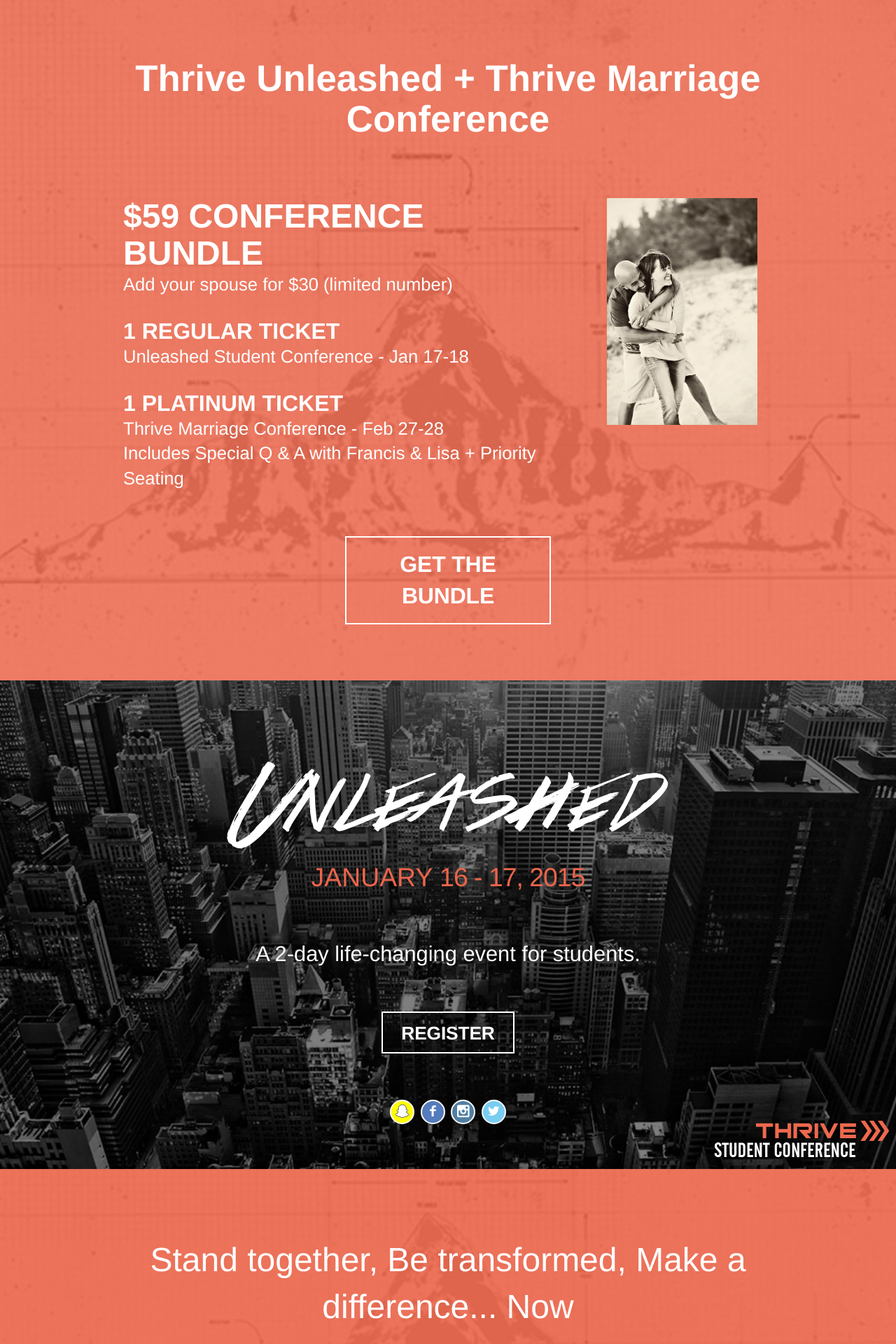
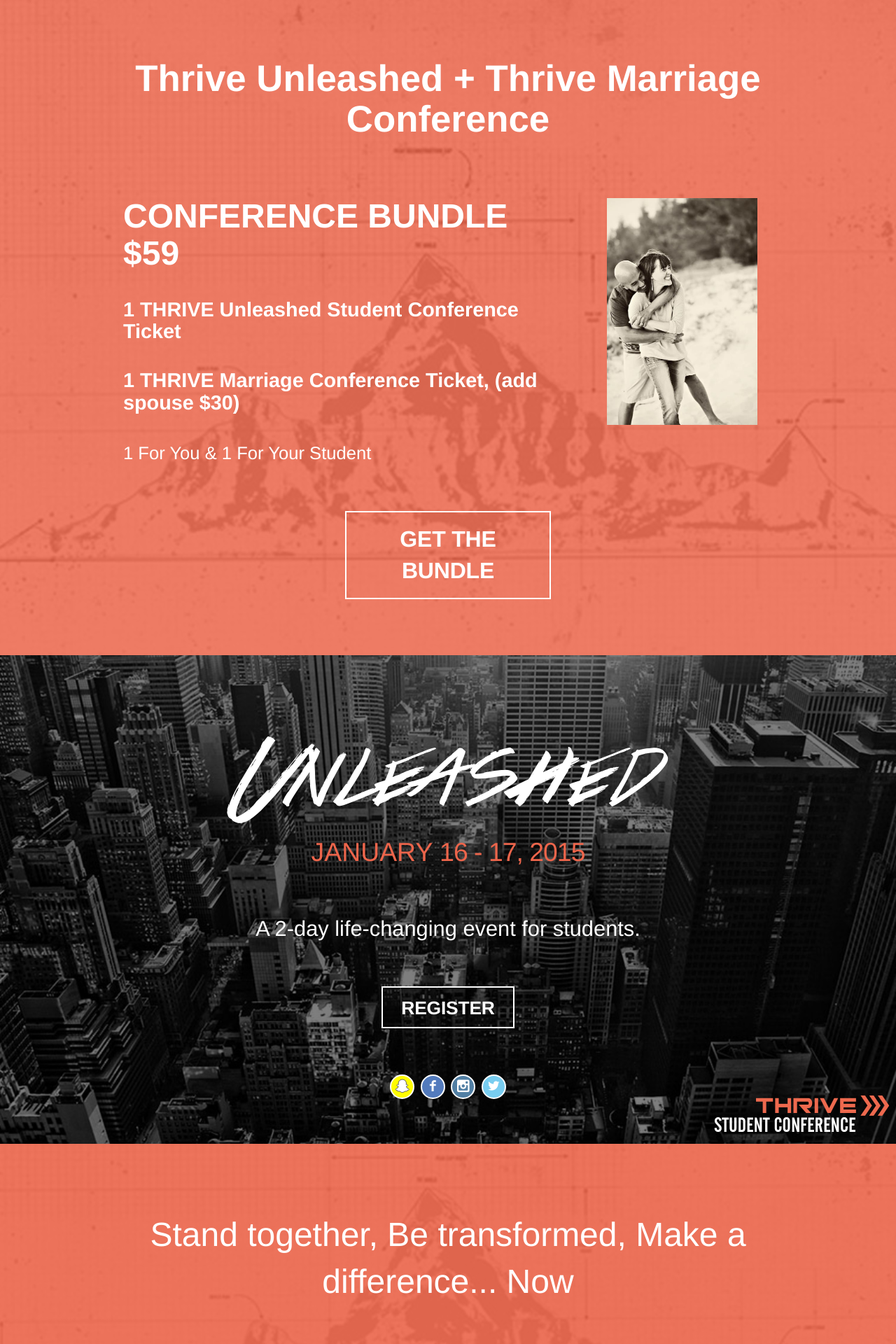
Before and after one commit to bamboocreative/thriveunleashed, a Jekyll site: the page built from index.html, in a window 1280 px wide. Shown: the top 1920 px of the page at 70% size. Built offline with Jekyll 4.4.1, drawn with Linux system fonts in a browser that asks for light colours; some web fonts are replaced.

Commit message:
Copy Edits for Banner

```diff
--- a/_includes/marriage.html
+++ b/_includes/marriage.html
@@ -8,19 +8,13 @@
 
             <div class="left-text">
 
-                <h3 class="uppercase">$59 Conference Bundle</h3>
+                <h3 class="uppercase">Conference Bundle $59</h3>
 
-                <span>Add your spouse for $30 (limited number)</span>
+                    <h4>1 THRIVE Unleashed Student Conference Ticket </h4>
 
-                    <h4 class="uppercase">1 Regular Ticket</h4>
+                    <h4>1 THRIVE Marriage Conference Ticket, (add spouse $30)</h4>
 
-                        <span>Unleashed Student Conference - Jan 17-18</span>
-
-                    <h4 class="uppercase">1 Platinum Ticket</h4>
-
-                        <span>Thrive Marriage Conference - Feb 27-28</span><br>
-
-                        <span>Includes Special Q & A with Francis & Lisa + Priority Seating</span>
+                    <span>1 For You & 1 For Your Student</span>
             </div>
             <a href="https://www.eventbrite.com/e/thrive-unleashed-a-conference-for-students-and-leaders-tickets-13226702423" class="button">Get The Bundle</a>
 		</div>
--- a/scss/_components.scss
+++ b/scss/_components.scss
@@ -257,9 +257,8 @@
                 }
     		}
     		h4{
-        		text-transform: uppercase;
-        		font-size: 2em;
-        		margin: 1em 0em 0em 0em;
+        		font-size: 1.8em;
+
     		}
     		span{
         		font-size: 1.6em;
```
